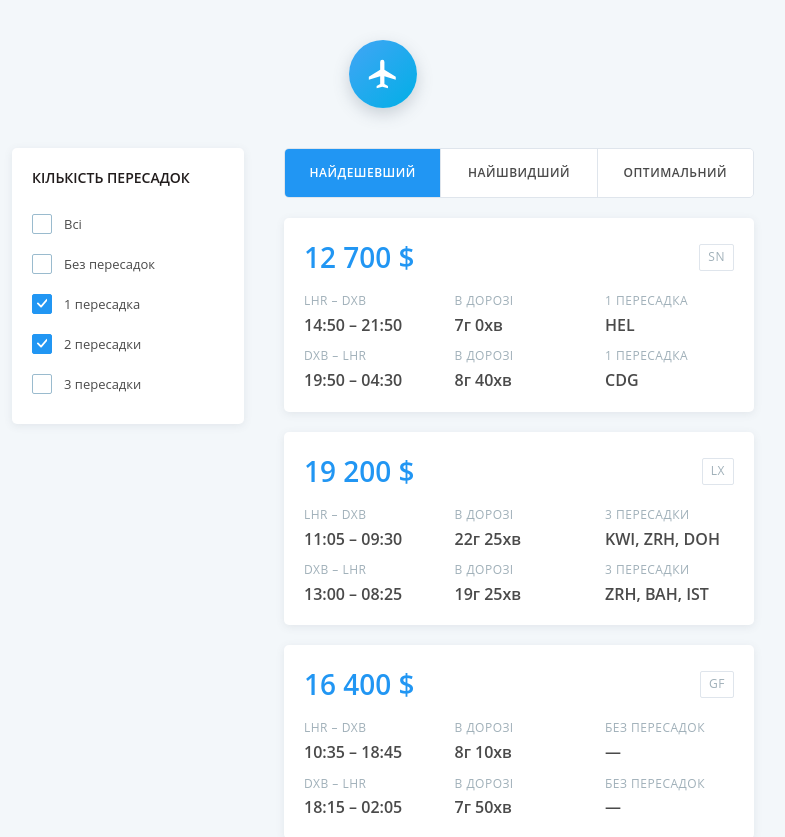
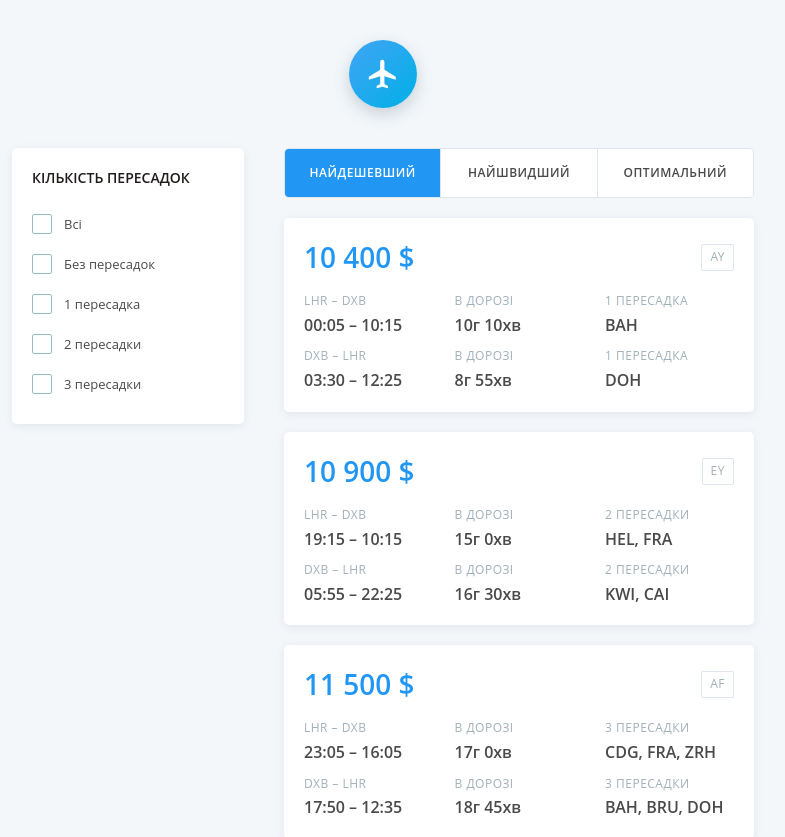
Before and after one commit to soularis109/transfers, a React (Vite) app: page / in a window 1280 px wide. Shown: the top 837 px of the page, without its empty margins (257-1042 px from the left). Built offline with nearby package versions, Linux system fonts and the light colour scheme.

Commit message:
feat: connect filter, sort tabs and tickets board to redux state
Wire the existing static UI (StopsFilterCard, SortTabs, TicketsBoard)
to the real filter/sort/pagination state and selectors - no markup
changes, only checked/active state and click handlers.

```diff
--- a/src/features/stops-filter/ui/StopsFilterCard/StopsFilterCard.scss
+++ b/src/features/stops-filter/ui/StopsFilterCard/StopsFilterCard.scss
@@ -21,6 +21,7 @@
     height: v.$filter-row-height;
     padding-inline: v.$space-20;
     margin-inline: calc(v.$space-20 * -1);
+    cursor: pointer;
     transition: background-color v.$transition-fast;
 
     &:hover {
--- a/src/features/stops-filter/ui/StopsFilterCard/StopsFilterCard.tsx
+++ b/src/features/stops-filter/ui/StopsFilterCard/StopsFilterCard.tsx
@@ -1,32 +1,65 @@
 import './StopsFilterCard.scss'
+import { useAppDispatch, useAppSelector } from '../../../../shared/lib/hooks'
+import { toggleStop, selectAll, clearAll } from '../../model/filterSlice'
+import { selectSelectedStops, selectIsAllStopsSelected } from '../../model/selectors'
+import { STOPS_OPTIONS } from '../../../../entities/ticket/model/types'
+import type { StopsCount } from '../../../../entities/ticket/model/types'
+
+type RowValue = StopsCount | 'all'
 
 interface StopsRow {
-  key: string
+  value: RowValue
   label: string
-  checked: boolean
+}
+
+const STOPS_LABELS: Record<StopsCount, string> = {
+  0: 'Без пересадок',
+  1: '1 пересадка',
+  2: '2 пересадки',
+  3: '3 пересадки',
 }
 
 const ROWS: StopsRow[] = [
-  { key: 'all', label: 'Всі', checked: false },
-  { key: '0', label: 'Без пересадок', checked: false },
-  { key: '1', label: '1 пересадка', checked: true },
-  { key: '2', label: '2 пересадки', checked: true },
-  { key: '3', label: '3 пересадки', checked: false },
+  { value: 'all', label: 'Всі' },
+  ...STOPS_OPTIONS.map((option) => ({ value: option, label: STOPS_LABELS[option] })),
 ]
 
 function StopsFilterCard() {
+  const dispatch = useAppDispatch()
+  const selectedStops = useAppSelector(selectSelectedStops)
+  const isAllSelected = useAppSelector(selectIsAllStopsSelected)
+
+  const isChecked = (value: RowValue) =>
+    value === 'all' ? isAllSelected : selectedStops.includes(value)
+
+  const handleToggle = (value: RowValue) => {
+    if (value === 'all') {
+      dispatch(isAllSelected ? clearAll() : selectAll())
+    } else {
+      dispatch(toggleStop(value))
+    }
+  }
+
   return (
     <div className="stops-filter">
       <h2 className="stops-filter__title">Кількість пересадок</h2>
       <ul className="stops-filter__list">
-        {ROWS.map((row) => (
-          <li key={row.key} className="stops-filter__row">
+        {ROWS.map((row) => {
+          const checked = isChecked(row.value)
+          return (
+            <li
+              key={row.value}
+              className="stops-filter__row"
+              role="checkbox"
+              aria-checked={checked}
+              onClick={() => handleToggle(row.value)}
+            >
               <span
                 className={`stops-filter__checkbox${
-                row.checked ? ' stops-filter__checkbox--checked' : ''
+                  checked ? ' stops-filter__checkbox--checked' : ''
                 }`}
               >
-              {row.checked && (
+                {checked && (
                   <svg className="stops-filter__check-icon" viewBox="0 0 12 10" aria-hidden="true">
                     <path
                       fill="none"
@@ -41,7 +74,8 @@ function StopsFilterCard() {
               </span>
               <span className="stops-filter__label">{row.label}</span>
             </li>
-        ))}
+          )
+        })}
       </ul>
     </div>
   )
--- a/src/features/tickets-sort/ui/SortTabs/SortTabs.tsx
+++ b/src/features/tickets-sort/ui/SortTabs/SortTabs.tsx
@@ -1,19 +1,27 @@
 import './SortTabs.scss'
+import { useAppDispatch, useAppSelector } from '../../../../shared/lib/hooks'
+import { setSort } from '../../model/sortSlice'
+import { selectActiveSort } from '../../model/selectors'
+import type { SortKey } from '../../../../entities/ticket/model/types'
 
-const TABS = [
+const TABS: { key: SortKey; label: string }[] = [
   { key: 'cheapest', label: 'Найдешевший' },
   { key: 'fastest', label: 'Найшвидший' },
   { key: 'optimal', label: 'Оптимальний' },
-] as const
+]
 
 function SortTabs() {
+  const dispatch = useAppDispatch()
+  const activeSort = useAppSelector(selectActiveSort)
+
   return (
     <div className="sort-tabs">
-      {TABS.map((tab, index) => (
+      {TABS.map((tab) => (
         <button
           key={tab.key}
           type="button"
-          className={`sort-tabs__tab${index === 0 ? ' sort-tabs__tab--active' : ''}`}
+          className={`sort-tabs__tab${tab.key === activeSort ? ' sort-tabs__tab--active' : ''}`}
+          onClick={() => dispatch(setSort(tab.key))}
         >
           {tab.label}
         </button>
--- a/src/widgets/tickets-board/ui/TicketsBoard/TicketsBoard.tsx
+++ b/src/widgets/tickets-board/ui/TicketsBoard/TicketsBoard.tsx
@@ -1,19 +1,26 @@
 import './TicketsBoard.scss'
-import { useAppSelector } from '../../../../shared/lib/hooks'
+import { useAppDispatch, useAppSelector } from '../../../../shared/lib/hooks'
 import {
-  selectAllTickets,
+  selectVisibleTickets,
+  selectFilteredSortedTickets,
   selectTicketsStatus,
   selectTicketsError,
 } from '../../../../entities/ticket/model/selectors'
-import { PAGE_SIZE } from '../../../../entities/ticket/model/types'
+import { selectVisibleCount } from '../../../../features/tickets-pagination/model/selectors'
+import { showMore } from '../../../../features/tickets-pagination/model/paginationSlice'
 import TicketCard from '../../../../entities/ticket/ui/TicketCard'
 import SortTabs from '../../../../features/tickets-sort/ui/SortTabs'
 import Button from '../../../../shared/ui/Button'
 
 function TicketsBoard() {
-  const tickets = useAppSelector(selectAllTickets)
+  const dispatch = useAppDispatch()
   const status = useAppSelector(selectTicketsStatus)
   const error = useAppSelector(selectTicketsError)
+  const visibleTickets = useAppSelector(selectVisibleTickets)
+  const filteredCount = useAppSelector(selectFilteredSortedTickets).length
+  const visibleCount = useAppSelector(selectVisibleCount)
+
+  const hasMore = visibleCount < filteredCount
 
   return (
     <div className="tickets-board">
@@ -25,13 +32,17 @@ function TicketsBoard() {
       ) : (
         <>
           <ul className="tickets-board__list">
-            {tickets.slice(0, PAGE_SIZE).map((ticket) => (
+            {visibleTickets.map((ticket) => (
               <li key={ticket.id}>
                 <TicketCard ticket={ticket} />
               </li>
             ))}
           </ul>
-          <Button className="tickets-board__more">Показати ще 5 квитків</Button>
+          {hasMore && (
+            <Button className="tickets-board__more" onClick={() => dispatch(showMore())}>
+              Показати ще 5 квитків
+            </Button>
+          )}
         </>
       )}
     </div>
```
Lines whose indentation alone changed are shown as unchanged.
